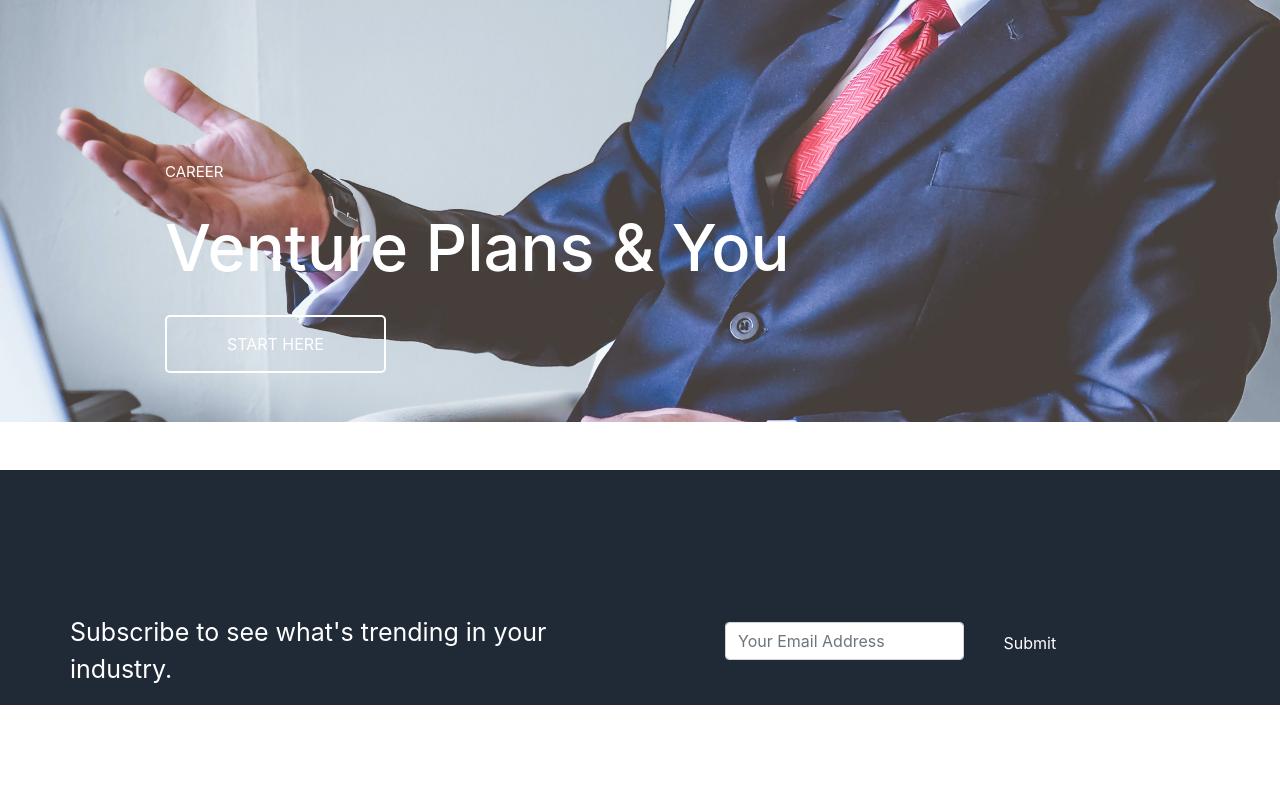
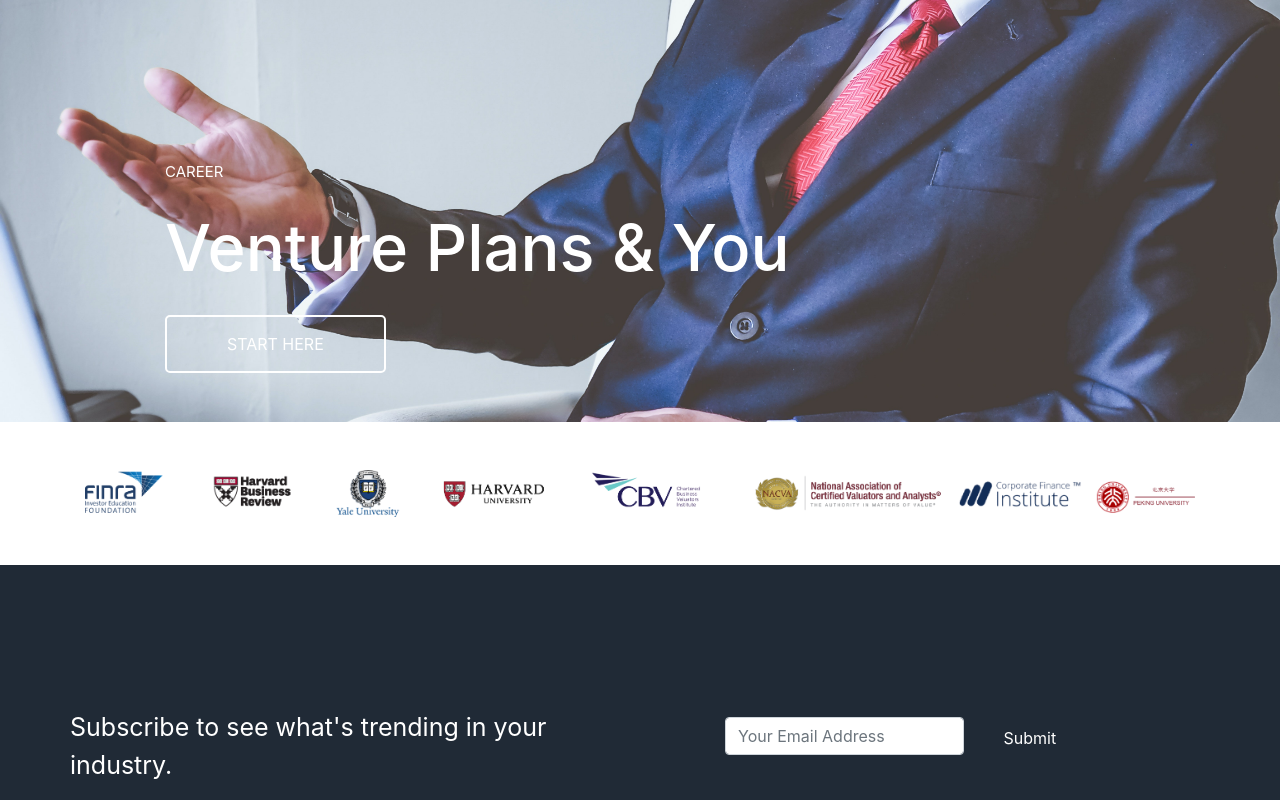
Before and after one commit to nejlaban/VBkopija, a Gatsby site: page / in a window 1280 px wide. Shown: the part 8631-9431 px from the top of the page. Before the commit the page ends 9336 px from the top, so only its background shows below. Built offline with nearby package versions, Linux system fonts and the light colour scheme; Gatsby itself is replaced by a stand-in of ours.

Commit message:
add component

```diff
--- a/package.json
+++ b/package.json
@@ -5,6 +5,7 @@
   "version": "0.1.0",
   "author": "Kyle Mathews <mathews.kyle@gmail.com>",
   "dependencies": {
+    "@react-icons/all-files": "^4.1.0",
     "bootstrap": "^4.6.0",
     "gatsby": "^3.0.1",
     "gatsby-plugin-catch-links": "^3.0.0",
--- a/src/components/layout.css
+++ b/src/components/layout.css
@@ -434,5 +434,8 @@
   font-weight: 400;
   margin-left: 70px;
   margin-right: 70px;
-
 }
+.logosRow {
+  width: 100%;
+  margin-left: 0%;
+}
--- /dev/null
+++ b/src/components/logos.js
@@ -0,0 +1,14 @@
+import React from "react";
+import "./layout.css";
+
+import ImgLogos from "../images/logoRow.png";
+
+const Logos = () => (
+    <div className="container">
+        <div className="">
+            <img src={ImgLogos} className="logosRow" alt='' />
+        </div>
+    </div >
+);
+
+export default Logos;
--- a/src/components/subscribe.js
+++ b/src/components/subscribe.js
@@ -1,6 +1,8 @@
 import React from "react";
 import "./layout.css";
 import logoImg from "../images/ebookImage.png";
+import VPImg from "../images/logo.png";
+
 
 const Subscribe = () => (
   <div className="container-fluid pozadina">
--- a/src/pages/index.js
+++ b/src/pages/index.js
@@ -15,6 +15,7 @@
 import Sectors from "../components/sectors";
 import Insights from "../components/insights";
 import Footer from "../components/footer";
+import Logos from "../components/logos";
 
 
 
@@ -68,6 +69,9 @@
     <Insights />
     <Subscribe />
     <Career />
+    <br></br>
+    <br></br>
+    <Logos/>
     <br />
     <br />
     <Footer/>
```
Also changed, not shown: src/images/logoRow.png (added), 1 other file.
